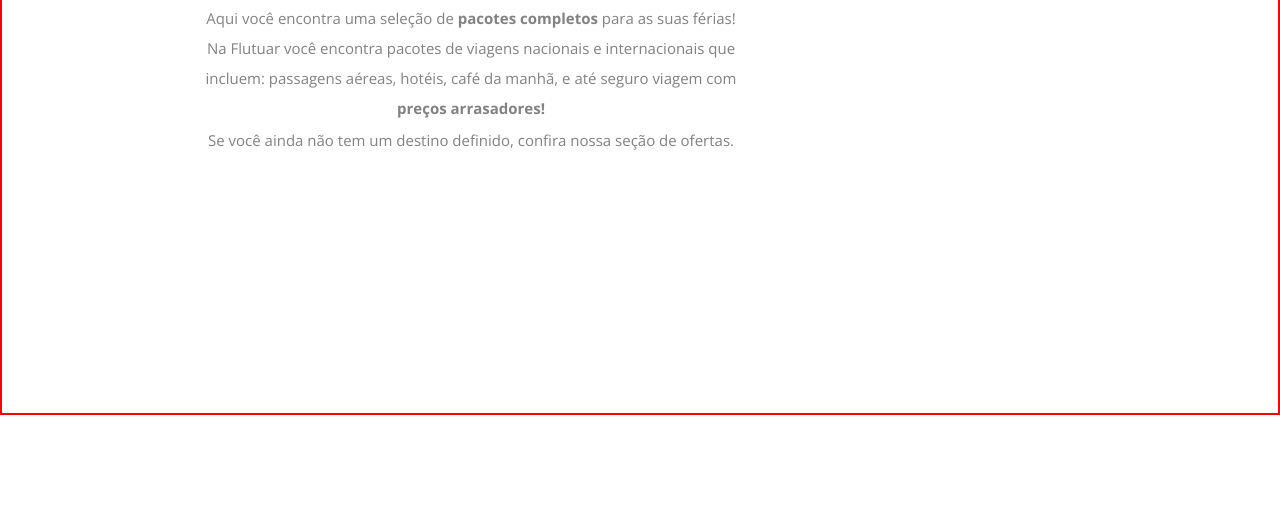
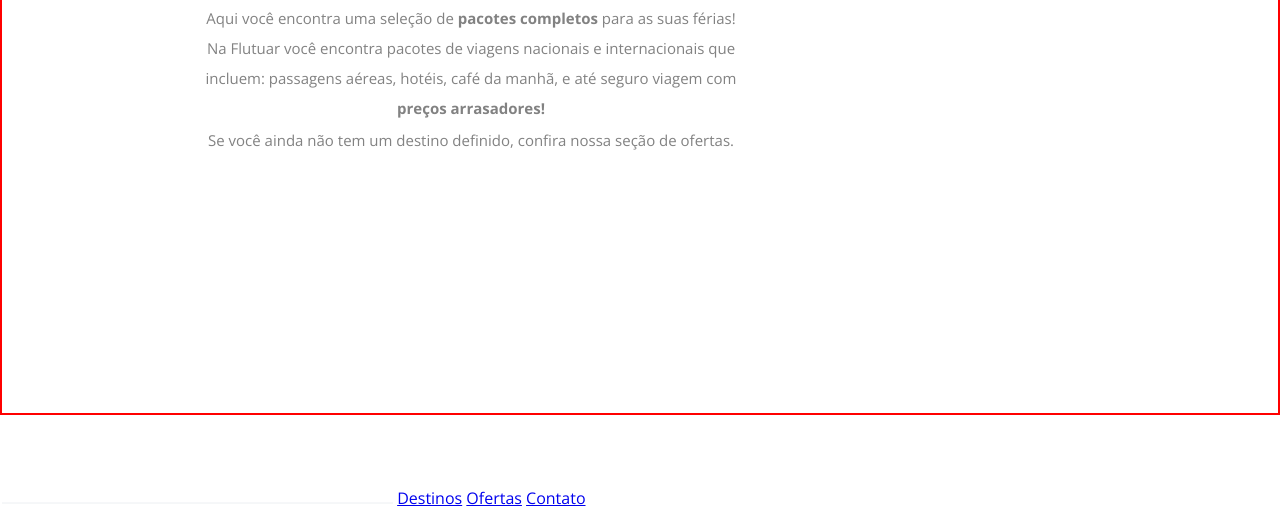
Before and after one commit to palomabeckers/projeto2_stage2, a plain HTML site: page index.html in a window 1280 px wide. Shown: the part 389-898 px from the top of the page. Before the commit the page ends 876 px from the top, so only its background shows below. Drawn offline with nearby package versions, Linux system fonts and the light colour scheme.

Commit message:
insert footer

```diff
--- a/index.html
+++ b/index.html
@@ -30,5 +30,11 @@
             Se você ainda não tem um destino definido, confira nossa seção de ofertas.
         </p>
     </main>
+    <footer>
+        <img id="line" src="image/line.svg" alt="imageline">
+        <a href="https://www.tripadvisor.pt/TravelersChoice-Destinations" target="_blank" >Destinos</a>
+        <a href="https://www.tripadvisor.pt/SmartDeals-g189100-Portugal-Hotel-Deals.html" target="_blank" >Ofertas</a>
+        <a href="mailto:destinos@hotmail.com" target="_blank">Contato</a>
+    </footer>
 </body>
 </html>
```
